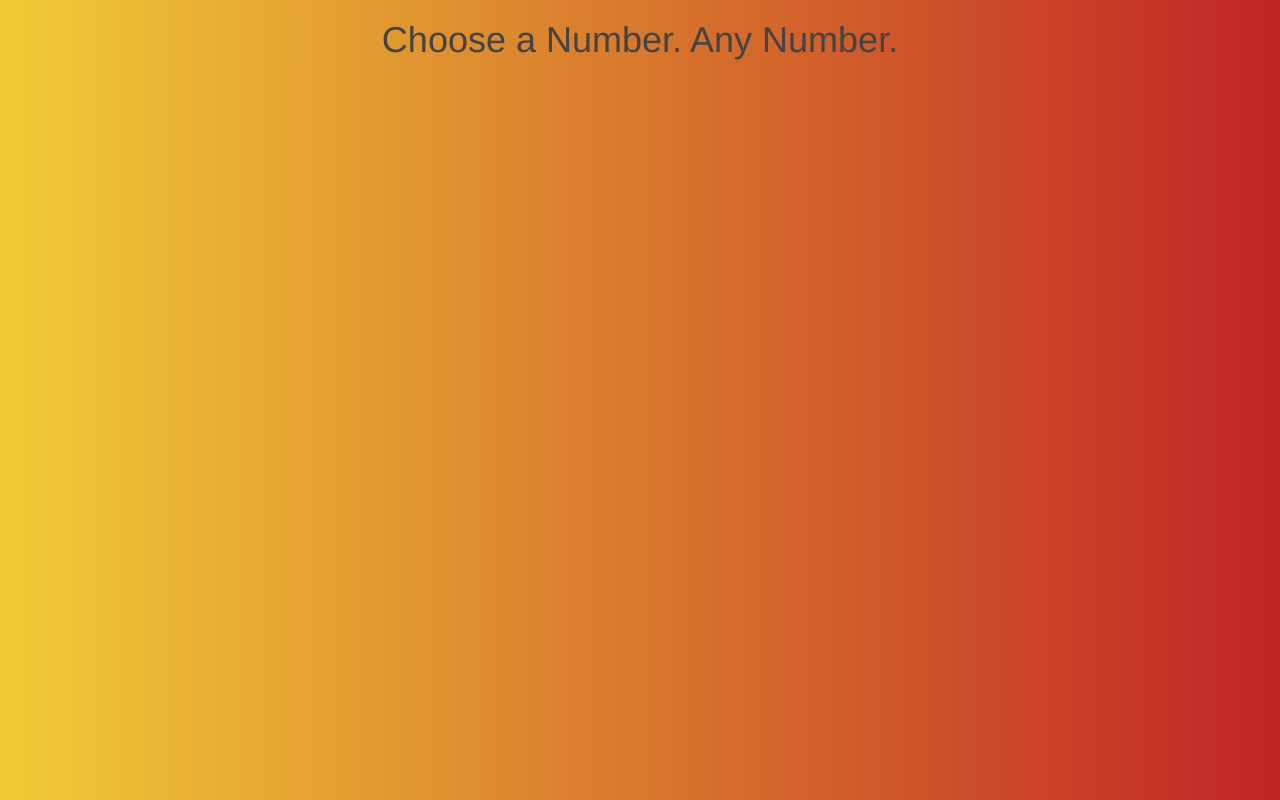
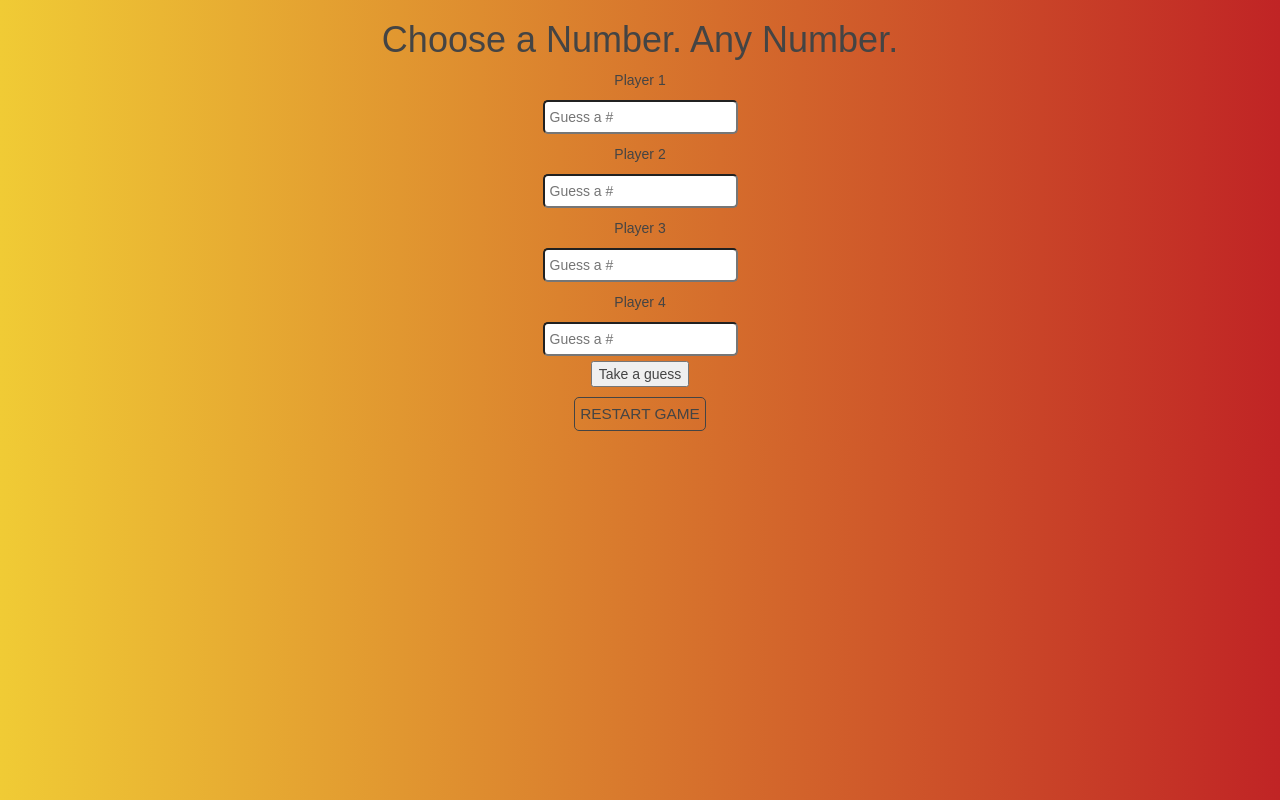
Before and after one commit to JazzyCordaro/random_number_game, a website: page public/index.html in a window 1280 px wide. Both pictures are taken after a click on the button "Go!". Drawn offline with Linux system fonts and the light colour scheme.

Commit message:
button click update

```diff
--- a/public/index.html
+++ b/public/index.html
@@ -29,8 +29,7 @@
         </select><br>
         <button id="rollDice">Go!</button>
     </div>
-    <div id="playMode">
-
-    </div>
+    <div id="playMode"></div>
+    <button id="restart">RESTART GAME</button>
   </body>
 </html>
--- a/public/scripts/game.js
+++ b/public/scripts/game.js
@@ -6,24 +6,65 @@ var numPlayers = 0;
 var guessCounter = 0;
 var gameDifficulty = '';
 
-console.log('numPlayers:', numPlayers);
-
+var player1In;
+var player2In;
+var player3In;
+var player4In;
 
 $(document).ready(function () {
+  //click go and initiate game
   //capture information
   $('#rollDice').on('click', function () {
-    console.log('in rollDice click');
-    numPlayers = $('#numPlayers').val();
+    numPlayers = Number($('#numPlayers').val());
     gameDifficulty = $('#difficulty').val();
-    $('#setup').slideUp(1000, function () {
+
+    // hide the #setup div
+    $('#setup').fadeOut(1000, function () {
       $('#setup').remove();
       console.log('numPlayers:', numPlayers);
       console.log('gameDifficulty:', gameDifficulty);
+      displayGameMode();
     });
 
+  });//en rollDice click
 
-    //click go and initiate game
-    //hide the #setup div
-    //display #playMode
-  });//en rollDice click
+  $('#restart').on('click', function () {
+      console.log('restarting...');
+      window.location.reload();
+    }); // end restart click
 });//end doc ready
+
+//display #playMode
+var displayGameMode = function () {
+  console.log('in displayGameMode');
+  console.log('numPlayers:', numPlayers);
+  switch (numPlayers) {
+    case 1:
+      $('#playMode').append('<p>Player 1</p><input id="guess1" type="text" value="" placeholder="Guess a #"><br><button id="submitGuesses">Take a guess</button>');
+      break;
+    case 2:
+      $('#playMode').append('<p>Player 1</p><input id="guess1" type="text" value="" placeholder="Guess a #"><p>Player 2</p><input id="guess2" type="text" value="" placeholder="Guess a #"><br><button id="submitGuesses">Take a guess</button>');
+      break;
+    case 3:
+      $('#playMode').append('<p>Player 1</p><input id="guess1" type="text" value="" placeholder="Guess a #"><p>Player 2</p><input id="guess2" type="text" value="" placeholder="Guess a #"><p>Player 3</p><input id="guess3" type="text" value="" placeholder="Guess a #"><br><button id="submitGuesses">Take a guess</button>');
+      break;
+    default:
+      $('#playMode').append('<p>Player 1</p><input id="guess1" type="text" value="" placeholder="Guess a #"><p>Player 2</p><input id="guess2" type="text" value="" placeholder="Guess a #"><p>Player 3</p><input id="guess3" type="text" value="" placeholder="Guess a #"><p>Player 4</p><input id="guess4" type="text" value="" placeholder="Guess a #"><br><button id="submitGuesses">Take a guess</button>');
+  } // end switch
+
+  $('#submitGuesses').on('click', function () {
+    var player1In = $('#guess1').val();
+    var player2In = $('#guess2').val();
+    var player3In = $('#guess3').val();
+    var player4In = $('#guess4').val();
+    console.log('player1In:', player1In);
+    console.log('player2In:', player2In);
+    console.log('player3In:', player3In);
+    console.log('player4In:', player4In);
+
+    $('#guess1').val('');
+    $('#guess2').val('');
+    $('#guess3').val('');
+    $('#guess4').val('');
+  });
+};// end displayGameMode
--- a/public/style.css
+++ b/public/style.css
@@ -1,17 +1,33 @@
 html, body {
     /*background-color: lightyellow;*/
     background: #C02425; /* fallback for old browsers */
-background: -webkit-linear-gradient(to left, #C02425 , #F0CB35); /* Chrome 10-25, Safari 5.1-6 */
-background: linear-gradient(to left, #C02425 , #F0CB35); /* W3C, IE 10+/ Edge, Firefox 16+, Chrome 26+, Opera 12+, Safari 7+ */
-
+    background: -webkit-linear-gradient(to left, #C02425 , #F0CB35); /* Chrome 10-25, Safari 5.1-6 */
+    background: linear-gradient(to left, #C02425 , #F0CB35); /* W3C, IE 10+/ Edge, Firefox 16+, Chrome 26+, Opera 12+, Safari 7+ */
     color: #444;
     margin: 0 auto;
     text-align: center;
+    font-family: arial, sans-serif;
 }
-
 #rollDice {
   margin: 10px 0px 10px;
 }
-#setup {
-
+p {
+  margin: 5px;
 }
+input {
+  border-radius: 5px;
+  margin: 5px;
+  padding: 5px;
+}
+#restart {
+  padding: 5px;
+  background-color: transparent;
+  border: 1px solid #444;
+  border-radius: 5px;
+  font-size: 110%;
+  margin: 10px;
+}
+#restart:hover {
+  background-color: #444;
+  color: rgb(205, 205, 205);
+}
```
